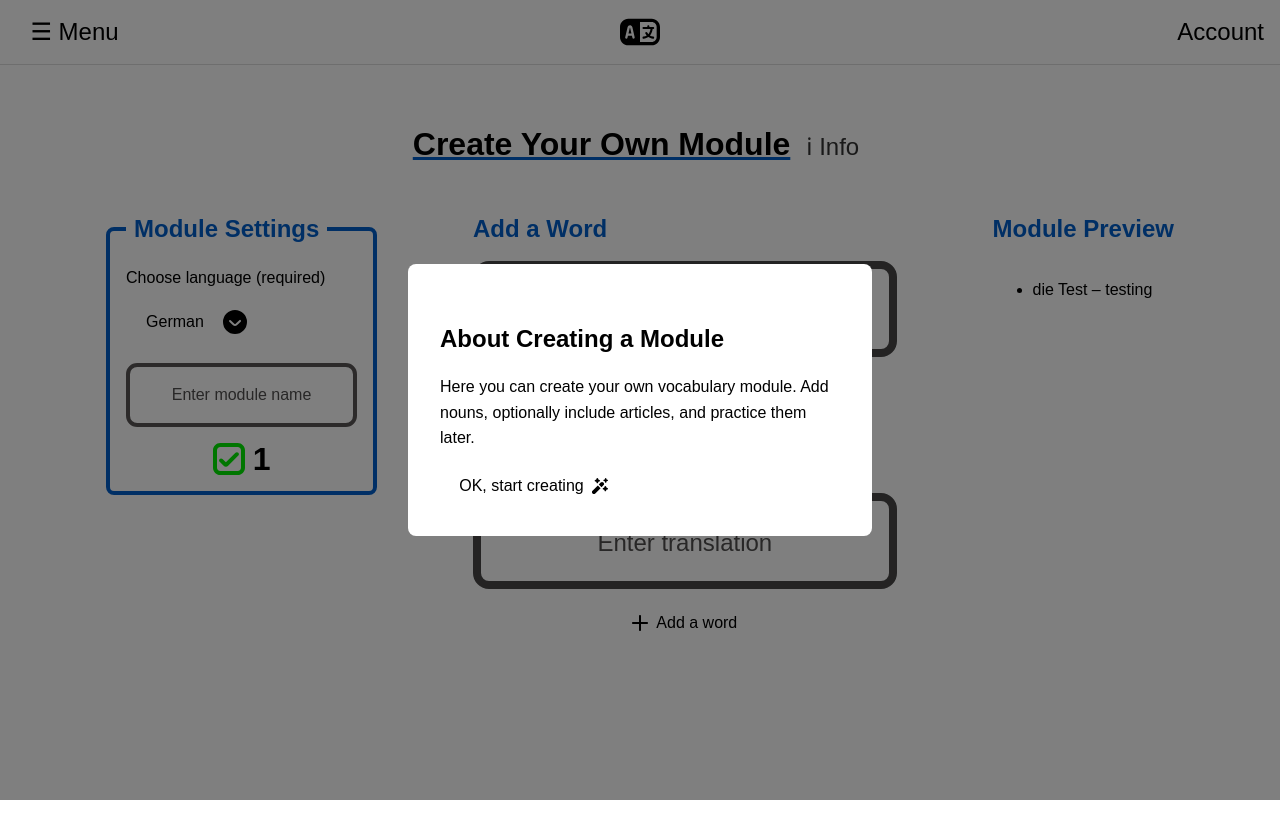
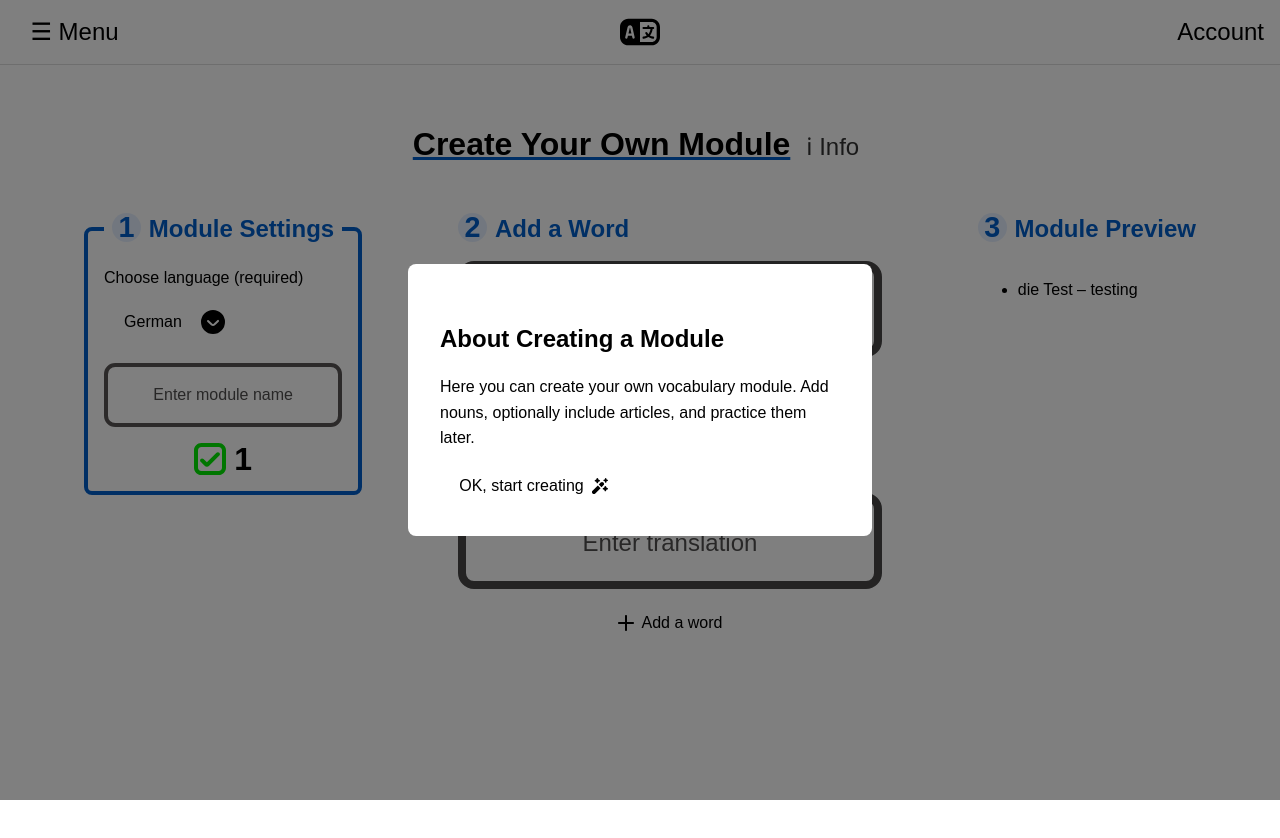
Before and after one commit to AlisaErmel/articles-study-react, a React (Vite) app: page /createmodule in a window 1280 px wide. Shown: the top 838 px of the page. Built offline with nearby package versions, Linux system fonts and the light colour scheme; a web font is replaced by a local one.

Commit message:
feat: add step numbers to module creation sections for guidance

```diff
--- a/src/pages/Create_Module.css
+++ b/src/pages/Create_Module.css
@@ -172,3 +172,17 @@
 .close-module-button:focus-visible {
     outline: 4px solid #005fcc;
 }
+
+.section-number {
+    display: inline-block;
+    font-weight: bold;
+    color: #005fcc;
+    margin-right: 0.5rem;
+    font-size: 1.8rem;
+    background: #e6f0ff;
+    border-radius: 50%;
+    width: 1.8rem;
+    height: 1.8rem;
+    text-align: center;
+    line-height: 1.8rem;
+}
--- a/src/pages/Create_Module.tsx
+++ b/src/pages/Create_Module.tsx
@@ -131,7 +131,9 @@ const Create_Module: React.FC = () => {
                 <div className="module-creator-container">
                     {/* Module Settings */}
                     <fieldset className="module-settings">
-                        <legend>Module Settings</legend>
+                        <legend>
+                            <span className="section-number">1</span>Module Settings
+                        </legend>
 
                         <UISelect
                             id="language-select"
@@ -173,7 +175,9 @@ const Create_Module: React.FC = () => {
 
                     {/* Add Word Section */}
                     <section aria-labelledby="add-word-heading">
-                        <h2 id="add-word-heading" className="add-word-heading">Add a Word</h2>
+                        <h2 id="add-word-heading" className="add-word-heading">
+                            <span className="section-number">2</span>Add a Word
+                        </h2>
 
                         <div className="input-layout">
                             {/* Top input */}
@@ -227,7 +231,9 @@ const Create_Module: React.FC = () => {
 
                     {/* Preview Section */}
                     <section className="module-preview-section" aria-labelledby="preview-heading">
-                        <h2 id="preview-heading" className="preview-heading">Module Preview</h2>
+                        <h2 id="preview-heading" className="preview-heading">
+                            <span className="section-number">3</span>Module Preview
+                        </h2>
 
                         {entries.length === 0 ? (
                             <p>No words added yet.</p>
```
